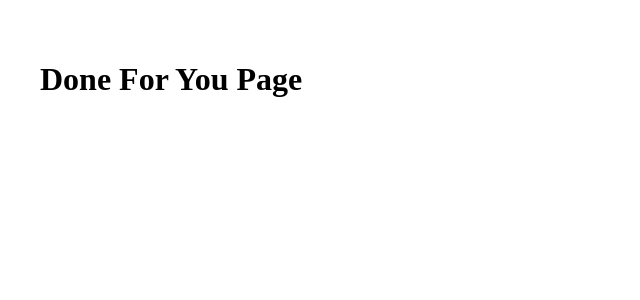
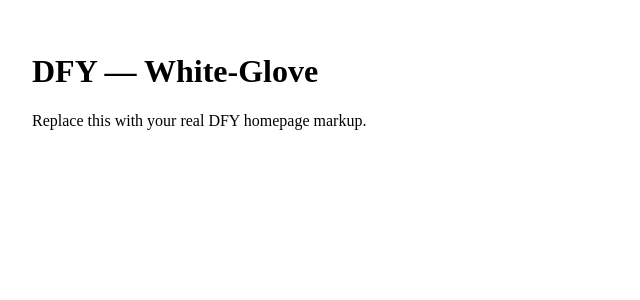
Before and after one commit to AI-BotBuilder-UK/aibb-os, a React (Vite) app: page / in a window 1280 px wide. Shown: the top 300 px of the page, without its empty margins (0-640 px from the left). Built offline with nearby package versions, Linux system fonts and the light colour scheme.

Commit message:
Update App.jsx

```diff
--- a/src/App.jsx
+++ b/src/App.jsx
@@ -1,29 +1,22 @@
-import React, { useState } from "react";
-import { getInitialVariant } from "./variant";
+import React from "react";
 
-function App() {
-  const [variant, setVariant] = useState(getInitialVariant());
+import Dfy from "./pages/Dfy.jsx";
+import Dwy from "./pages/Dwy.jsx";
+import Diy from "./pages/Diy.jsx";
+import Book from "./pages/Book.jsx";
 
-  const renderContent = () => {
-    switch (variant) {
-      case "dfy":
-        return <h1>Done For You Page</h1>;
-      case "dwy":
-        return <h1>Done With You Page</h1>;
-      case "diy":
-        return <h1>Do It Yourself Page</h1>;
-      case "book":
-        return <h1>Book a Call Page</h1>;
-      default:
-        return <h1>Hello, AI BotBuilders OS is live!</h1>;
-    }
-  };
-
-  return (
-    <div style={{ padding: "2rem" }}>
-      {renderContent()}
-    </div>
-  );
+function App({ variant }) {
+  switch (variant) {
+    case "dwy":
+      return <Dwy />;
+    case "diy":
+      return <Diy />;
+    case "book":
+      return <Book />;
+    case "dfy":
+    default:
+      return <Dfy />;
+  }
 }
 
 export default App;
```
